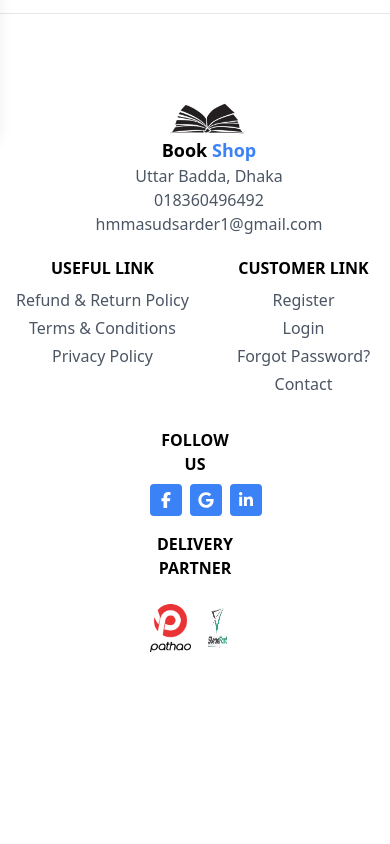
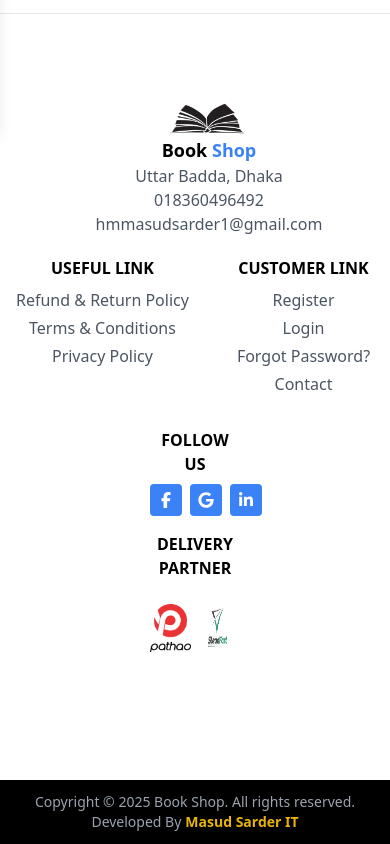
Before and after one commit to hmmasudsarder/Book-store, a React (Vite) app: page / in a window 390 px wide. Shown: the part 751-1595 px from the top of the page. Before the commit the page ends 1531 px from the top, so only its background shows below. Built offline with nearby package versions, Linux system fonts and the light colour scheme.

Commit message:
added responsive copy right footer

```diff
--- a/src/App.tsx
+++ b/src/App.tsx
@@ -1,13 +1,15 @@
 import { Outlet } from "react-router-dom";
 import Navbar from "./components/Header/Navbar";
 import Footer from "./components/Footer/Footer";
+import CopyrightFooter from "./components/Footer/CopyrightFooter";
 // { children }: { children: React.ReactNode })
-function App( ){
+function App() {
   return (
     <>
       <Navbar />
       <Outlet />
-      <Footer/>
+      <Footer />
+      <CopyrightFooter />
     </>
   );
 }
--- /dev/null
+++ b/src/components/Footer/CopyrightFooter.tsx
@@ -0,0 +1,14 @@
+const CopyrightFooter = () => {
+    return (
+      <div className="bg-black text-center py-3">
+        <p className="text-gray-400 text-sm">
+          Copyright © 2025 Book Shop. All rights reserved. Developed By
+          <a href="https://www.linkedin.com/in/hmmasudsarder/" className="text-yellow-500 font-semibold ml-1">
+            Masud Sarder IT
+          </a>
+        </p>
+      </div>
+    );
+  };
+
+  export default CopyrightFooter;
```
